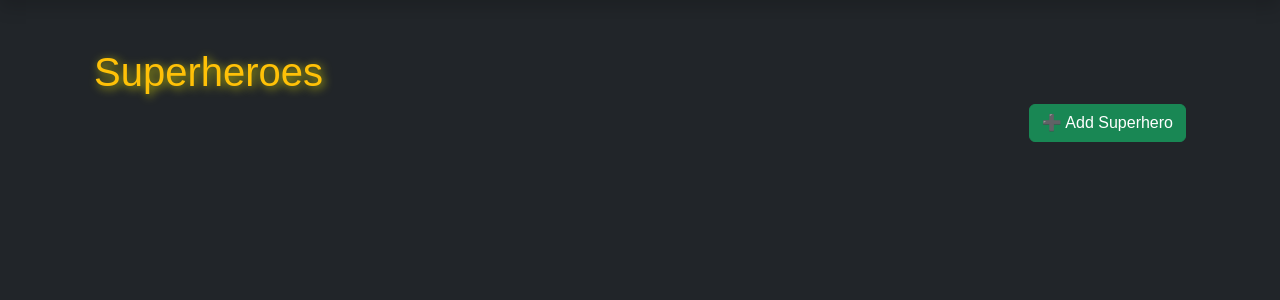
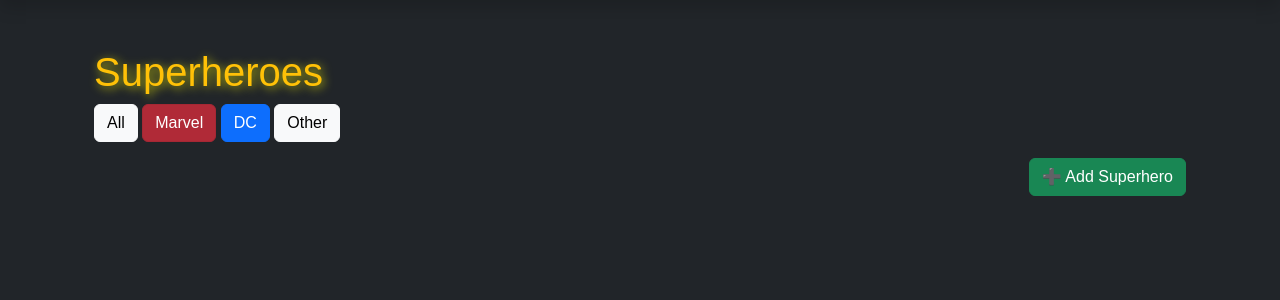
Before and after one commit to miketeachestech/example-superhero-flask-crud-pwa, a Flask app: page /?universe=Marvel in a window 1280 px wide. Shown: the part 66-366 px from the top of the page. Run offline with Flask 3, Linux system fonts and the light colour scheme; data that the repository does not hold is empty.

Commit message:
Added filtering based on superhero universe.

```diff
--- a/app/routes.py
+++ b/app/routes.py
@@ -9,11 +9,17 @@ main = Blueprint('main', __name__)
 @main.route('/')
 def home():
     """Fetch superheroes and their powers using SQL"""
+    universe_filter = request.args.get('universe')  # Get filter from URL
+
     conn = get_db_connection()
     cursor = conn.cursor()
 
-    # Get all superheroes (including images)
-    cursor.execute("SELECT * FROM superheroes")
+    # Get superheroes, with optional filtering
+    if universe_filter and universe_filter in ['Marvel', 'DC']:
+        cursor.execute("SELECT * FROM superheroes WHERE universe=?", (universe_filter,))
+    else:
+        cursor.execute("SELECT * FROM superheroes")
+
     superheroes = cursor.fetchall()
 
     # Get all superpowers
@@ -29,7 +35,7 @@ def home():
         hero_dict["powers"] = [p["description"] for p in superpowers if p["superhero_id"] == hero["id"]]
         superhero_list.append(hero_dict)
 
-    return render_template("home.html", superheroes=superhero_list)
+    return render_template("home.html", superheroes=superhero_list, universe_filter=universe_filter)
 
 @main.route('/about')
 def about():
--- a/app/templates/home.html
+++ b/app/templates/home.html
@@ -4,8 +4,11 @@
     <div class="container">
         <h1 class="text-warning">Superheroes</h1>
 
-        <div class="text-end mb-3">
-            <a href="{{ url_for('main.add_superhero') }}" class="btn btn-success">➕ Add Superhero</a>
+        <div class="mb-3">
+            <a href="{{ url_for('main.home') }}" class="btn btn-light {% if not universe_filter %}active{% endif %}">All</a>
+            <a href="{{ url_for('main.home', universe='Marvel') }}" class="btn btn-danger {% if universe_filter == 'Marvel' %}active{% endif %}">Marvel</a>
+            <a href="{{ url_for('main.home', universe='DC') }}" class="btn btn-primary {% if universe_filter == 'DC' %}active{% endif %}">DC</a>
+            <a href="{{ url_for('main.home', universe='Other') }}" class="btn btn-light {% if universe_filter == 'Other' %}active{% endif %}">Other</a>
         </div>
 
         <div class="row">
@@ -31,5 +34,9 @@
             </div>
             {% endfor %}
         </div>
+
+        <div class="text-end mb-3">
+            <a href="{{ url_for('main.add_superhero') }}" class="btn btn-success">➕ Add Superhero</a>
+        </div>
     </div>
 {% endblock %}
```
